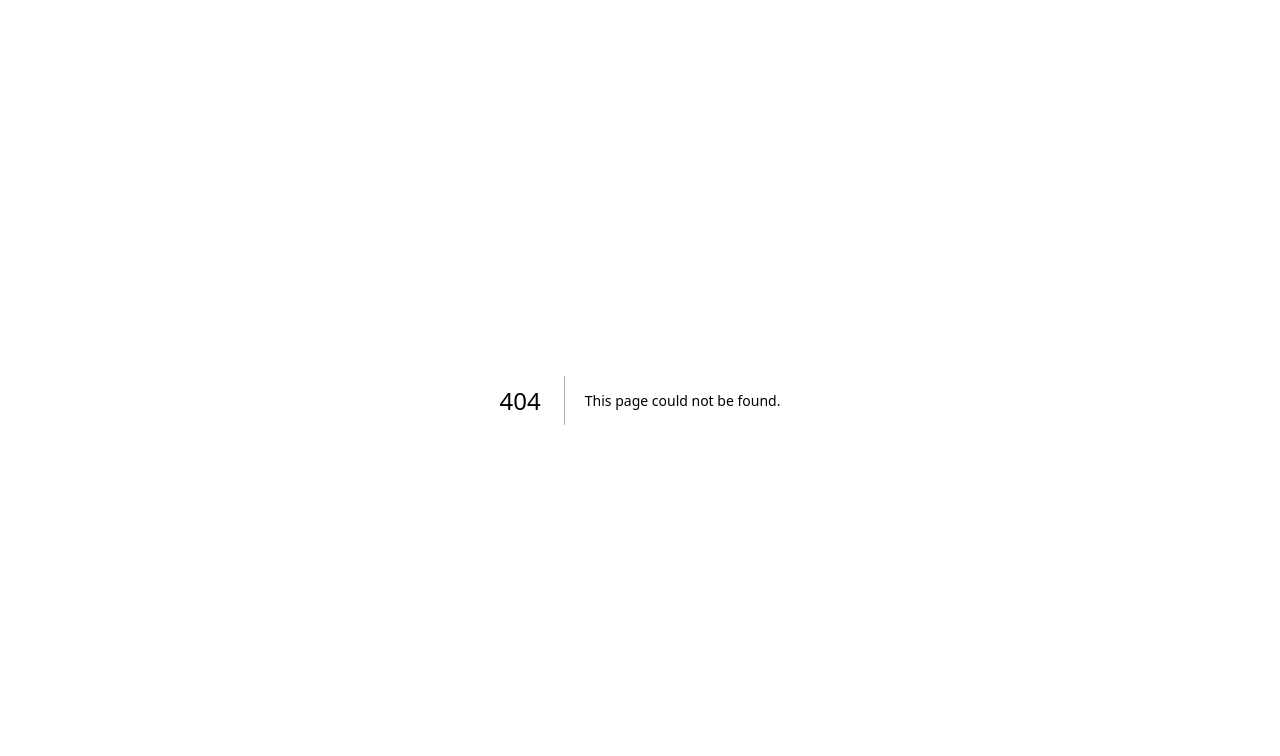
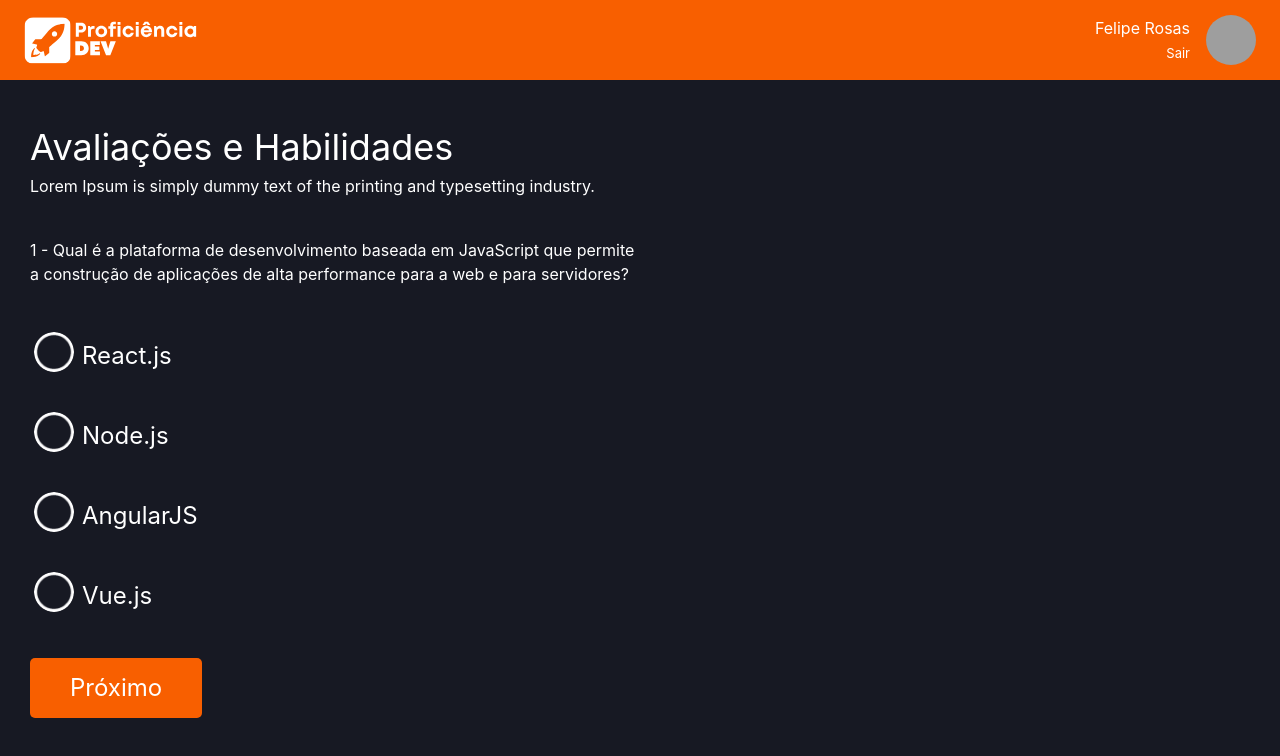
Before and after one commit to JessicaNathany/proficiencia-dev-frontend, a Next.js app: page /question in a window 1280 px wide. Before the commit this address had no page. Shown: the top 756 px of the page. Built offline with nearby package versions, Linux system fonts and the light colour scheme; grey boxes are pictures that could not be loaded.

Commit message:
chore: add question page

```diff
--- /dev/null
+++ b/src/components/FormRadio.tsx
@@ -0,0 +1,39 @@
+import { Box, chakra, HStack, Image, Text, useRadio } from "@chakra-ui/react";
+
+export const FormRadio = (props: any) => {
+  const { image, ...radioProps } = props;
+  const { state, getInputProps, getCheckboxProps, htmlProps, getLabelProps } =
+    useRadio(radioProps);
+
+  return (
+    <chakra.label {...htmlProps} cursor="pointer">
+      <input {...getInputProps({})} hidden />
+      <Box
+        {...getCheckboxProps()}
+        bg="transparent"
+        w={12}
+        p={1}
+        mb="5"
+        rounded="full"
+      >
+        <HStack>
+          {state.isChecked ? (
+            <Image src="/radio_on.png" rounded="full" {...getLabelProps()} />
+          ) : (
+            <Image src="/radio_off.png" rounded="full" {...getLabelProps()} />
+          )}
+
+          <Text
+            fontSize="2xl"
+            color={state.isChecked ? "#1F6640" : "white"}
+            mt={2}
+          >
+            {props.label}
+          </Text>
+        </HStack>
+      </Box>
+    </chakra.label>
+  );
+};
+
+export default FormRadio;
--- a/src/components/index.ts
+++ b/src/components/index.ts
@@ -1,2 +1,3 @@
 export { default as FormInput } from "./FormInput";
+export { default as FormRadio } from "./FormRadio";
 export { default as FormSelect } from "./FormSelect";
--- /dev/null
+++ b/src/pages/question.tsx
@@ -0,0 +1,101 @@
+import {
+  Box,
+  Button,
+  Flex,
+  Stack,
+  Text,
+  useRadioGroup,
+  useToast,
+  VStack,
+  Wrap,
+  WrapItem,
+} from "@chakra-ui/react";
+import { FormRadio } from "../components";
+import { Header } from "../components/Header";
+
+const options = [
+  {
+    id: 1,
+    name: "React.js",
+  },
+  {
+    id: 2,
+    name: "Node.js",
+  },
+  {
+    id: 3,
+    name: "AngularJS",
+  },
+  {
+    id: 4,
+    name: "Vue.js",
+  },
+];
+
+export default function Question() {
+  const toast = useToast();
+
+  const handleChange = (value: any) => {
+    console.log(value);
+  };
+
+  const { value, getRadioProps, getRootProps } = useRadioGroup({
+    onChange: handleChange,
+  });
+
+  return (
+    <Box w="100%">
+      <Header />
+      <Box maxWidth={1220} margin="0 auto">
+        <Box width="50%">
+          <Text as="h1" fontSize="4xl">
+            Avaliações e Habilidades
+          </Text>
+          <Text as="h2" fontSize="1xl" mb="10">
+            Lorem Ipsum is simply dummy text of the printing and typesetting
+            industry.
+          </Text>
+
+          <Text as="h2" fontSize="1xl" mb="10">
+            1 - Qual é a plataforma de desenvolvimento baseada em JavaScript que
+            permite a construção de aplicações de alta performance para a web e
+            para servidores?
+          </Text>
+
+          <Flex>
+            <Stack {...getRootProps()}>
+              <VStack>
+                {options.map((option) => {
+                  return (
+                    <FormRadio
+                      key={option.id}
+                      label={option.name}
+                      selected={value === option.name}
+                      {...getRadioProps({ value: option.name })}
+                    />
+                  );
+                })}
+              </VStack>
+            </Stack>
+          </Flex>
+
+          <Wrap spacing={4}>
+            <WrapItem>
+              <Button
+                bg="brand.500"
+                p={3}
+                px={10}
+                fontSize="2xl"
+                textColor="white"
+                borderRadius={5}
+                mt="5"
+              >
+                Próximo
+              </Button>
+            </WrapItem>
+          </Wrap>
+        </Box>
+      </Box>
+    </Box>
+  );
+}
```
Also changed, not shown: public/radio_off.png (added), public/radio_on.png (added).
